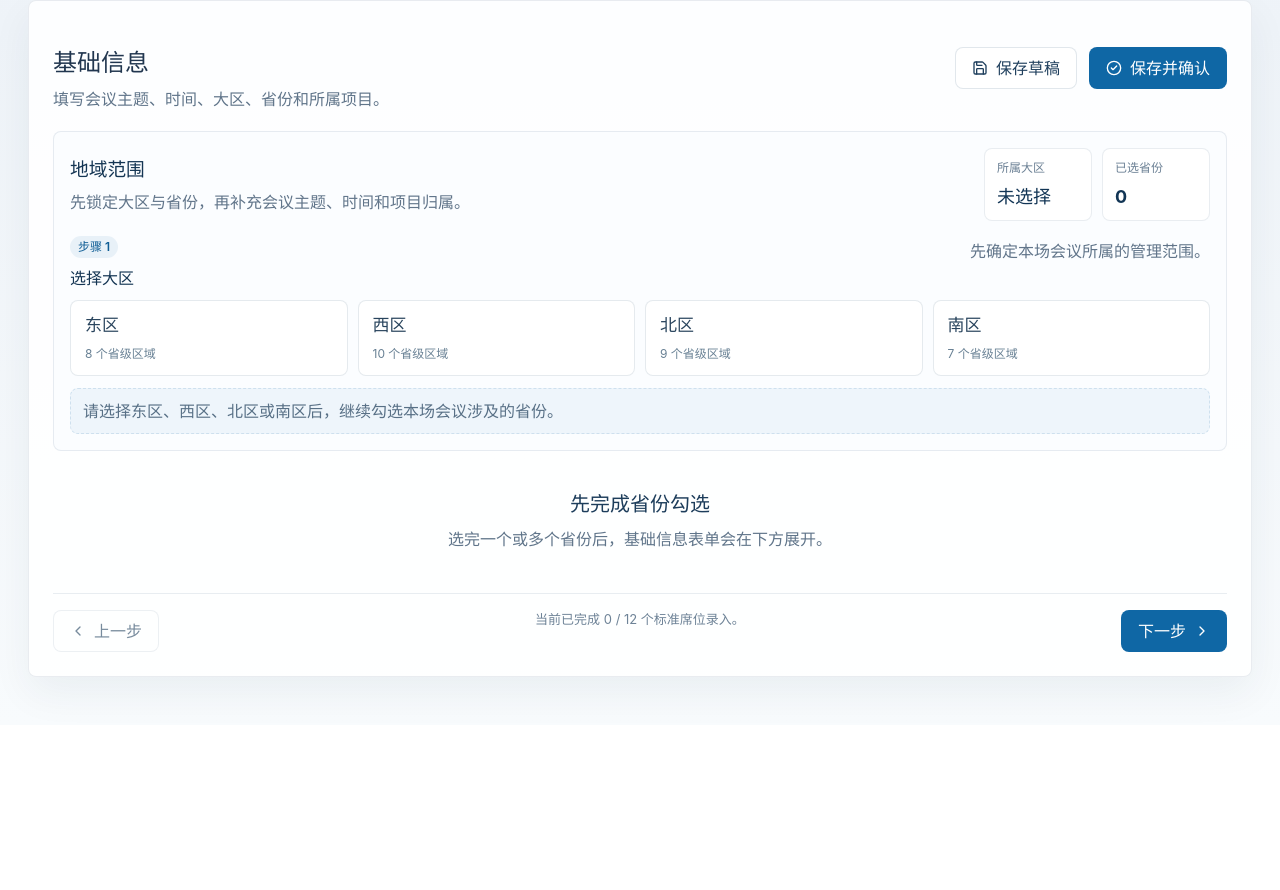
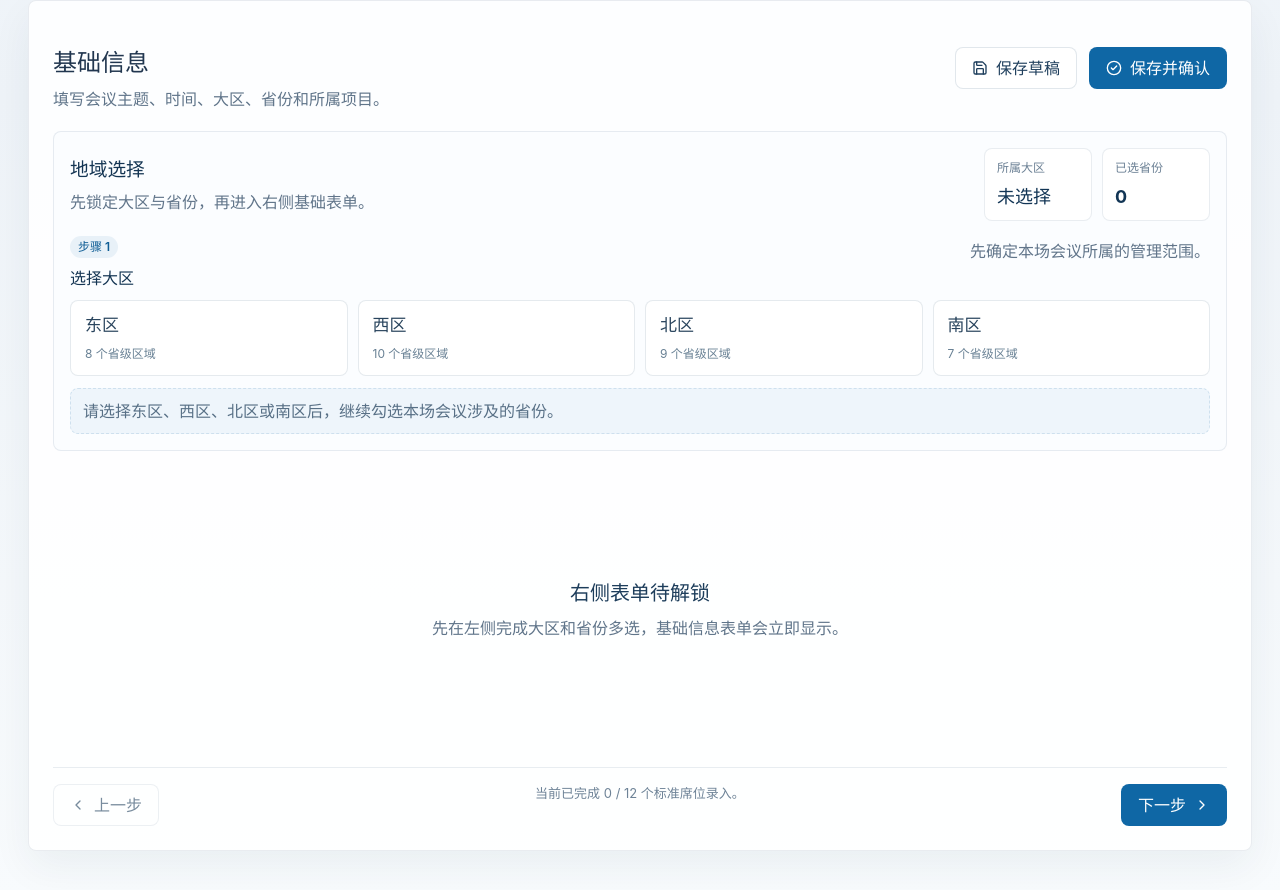
Before and after one commit to AManFromBitWorld/QLPM, a React (Vite) app: page / in a window 1280 px wide. Shown: the part 480-1370 px from the top of the page. Before the commit the page ends 1205 px from the top, so only its background shows below. Built offline with nearby package versions, Linux system fonts and the light colour scheme.

Commit message:
refine form split layout and attendee cards

```diff
--- a/src/App.css
+++ b/src/App.css
@@ -689,6 +689,19 @@
   gap: 14px;
 }
 
+.basic-workspace {
+  display: grid;
+  grid-template-columns: 360px minmax(0, 1fr);
+  gap: 18px;
+  align-items: start;
+}
+
+.basic-workspace__placeholder {
+  min-height: 280px;
+  display: grid;
+  align-content: center;
+}
+
 .people-workspace {
   display: grid;
   grid-template-columns: 308px minmax(0, 1fr);
@@ -872,6 +885,11 @@
   background: #fbfdff;
   display: grid;
   gap: 12px;
+}
+
+.selection-panel--sidebar {
+  position: sticky;
+  top: 132px;
 }
 
 .selection-panel__intro,
@@ -1104,7 +1122,7 @@
 .role-section__header {
   display: flex;
   justify-content: space-between;
-  align-items: center;
+  align-items: start;
   gap: 16px;
   padding: 14px 16px;
   border-bottom: 1px solid rgba(73, 105, 137, 0.1);
@@ -1119,6 +1137,29 @@
 .role-section__header p {
   margin: 6px 0 0;
   color: #61758a;
+}
+
+.role-section__action {
+  display: inline-flex;
+  align-items: center;
+  gap: 6px;
+  min-height: 32px;
+  padding: 0 10px;
+  border-radius: 8px;
+  border: 1px solid rgba(73, 105, 137, 0.14);
+  background: #ffffff;
+  color: #456279;
+  font-size: 13px;
+  transition:
+    border-color 0.2s ease,
+    color 0.2s ease,
+    background 0.2s ease;
+}
+
+.role-section__action:hover {
+  border-color: rgba(15, 103, 165, 0.18);
+  color: #0f5d95;
+  background: rgba(15, 103, 165, 0.04);
 }
 
 .role-section__slots {
@@ -1137,9 +1178,9 @@
 .person-card__top {
   display: flex;
   justify-content: space-between;
-  align-items: center;
+  align-items: start;
   gap: 12px;
-  margin-bottom: 12px;
+  margin-bottom: 10px;
 }
 
 .person-card__top strong {
@@ -1148,8 +1189,42 @@
 }
 
 .person-card__meta {
-  font-size: 13px;
+  display: inline-flex;
+  align-items: center;
+  min-height: 22px;
+  padding: 0 8px;
+  margin-top: 6px;
+  border-radius: 999px;
+  background: #f4f8fb;
+  font-size: 12px;
   color: #6a7e91;
+}
+
+.person-card__remove {
+  display: inline-flex;
+  align-items: center;
+  justify-content: center;
+  width: 28px;
+  height: 28px;
+  border-radius: 999px;
+  border: 1px solid rgba(73, 105, 137, 0.12);
+  background: #ffffff;
+  color: #6c8195;
+  transition:
+    border-color 0.2s ease,
+    color 0.2s ease,
+    background 0.2s ease;
+}
+
+.person-card__remove:hover:not(:disabled) {
+  border-color: rgba(177, 72, 72, 0.18);
+  background: rgba(177, 72, 72, 0.05);
+  color: #b14848;
+}
+
+.person-card__remove:disabled {
+  opacity: 0.35;
+  cursor: not-allowed;
 }
 
 .person-card__grid {
@@ -1374,10 +1449,12 @@
 }
 
 @media (max-width: 1280px) {
+  .basic-workspace,
   .people-workspace {
     grid-template-columns: 1fr;
   }
 
+  .selection-panel--sidebar,
   .people-sidebar {
     position: static;
   }
--- a/src/components/RoleSection.jsx
+++ b/src/components/RoleSection.jsx
@@ -1,4 +1,4 @@
-import { MinusCircle, PlusCircle } from 'lucide-react'
+import { Plus, X } from 'lucide-react'
 import { PERSON_FIELDS } from '../data/config.js'
 import { getRoleParticipantCount } from '../utils/meeting.js'
 
@@ -24,10 +24,10 @@ function RoleSection({
         </div>
         <button
           type="button"
-          className="button button--ghost"
+          className="role-section__action"
           onClick={() => onAddParticipant(role.key)}
         >
-          <PlusCircle size={16} />
+          <Plus size={14} />
           新增席位
         </button>
       </div>
@@ -50,12 +50,13 @@ function RoleSection({
                 </div>
                 <button
                   type="button"
-                  className="button button--secondary"
+                  className="person-card__remove"
                   onClick={() => onRemoveParticipant(role.key, person.id)}
                   disabled={!removable}
+                  aria-label={`删除${role.label}${index + 1}`}
+                  title={removable ? '删除席位' : '标准席位不可删除'}
                 >
-                  <MinusCircle size={16} />
-                  删除
+                  <X size={14} />
                 </button>
               </div>
 
--- a/src/pages/MeetingEditorPage.jsx
+++ b/src/pages/MeetingEditorPage.jsx
@@ -268,11 +268,12 @@ function MeetingEditorPage({ meetings, onSaveMeeting }) {
 
         {activeStep === 0 ? (
           <div className="editor-section-stack editor-section-stack--dense" style={{ marginTop: 20 }}>
-            <section className="selection-panel">
+            <div className="basic-workspace">
+              <section className="selection-panel selection-panel--sidebar">
                 <div className="selection-panel__intro">
                   <div>
-                  <h3>地域范围</h3>
-                  <p>先锁定大区与省份，再补充会议主题、时间和项目归属。</p>
+                    <h3>地域选择</h3>
+                    <p>先锁定大区与省份，再进入右侧基础表单。</p>
                   </div>
                   <div className="selection-panel__stats">
                     <div className="selection-stat">
@@ -384,7 +385,7 @@ function MeetingEditorPage({ meetings, onSaveMeeting }) {
                   <div className="selection-block__header selection-block__header--inline">
                     <div>
                       <span className="selection-block__step">步骤 3</span>
-                    <h4>填写基础信息</h4>
+                      <h4>基础表单</h4>
                     </div>
                     <p>地区范围已锁定，继续补齐会议档案。</p>
                   </div>
@@ -447,11 +448,12 @@ function MeetingEditorPage({ meetings, onSaveMeeting }) {
                   </div>
                 </section>
               ) : (
-              <div className="empty-state empty-state--compact">
-                <strong>先完成省份勾选</strong>
-                <div>选完一个或多个省份后，基础信息表单会在下方展开。</div>
+                <div className="empty-state empty-state--compact basic-workspace__placeholder">
+                  <strong>右侧表单待解锁</strong>
+                  <div>先在左侧完成大区和省份多选，基础信息表单会立即显示。</div>
                 </div>
               )}
+            </div>
           </div>
         ) : null}
 
```
Lines whose indentation alone changed are shown as unchanged.
